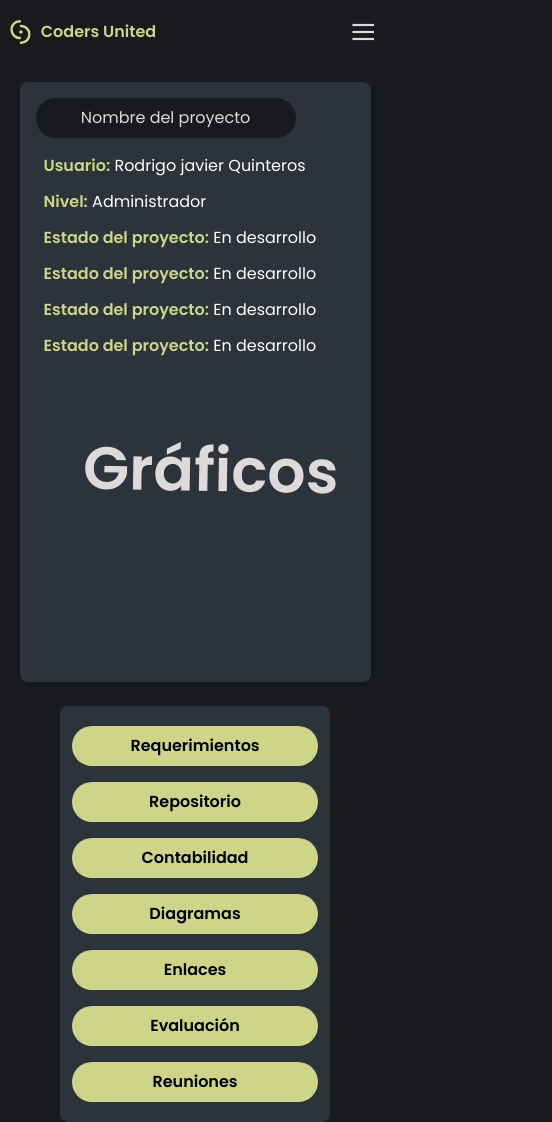
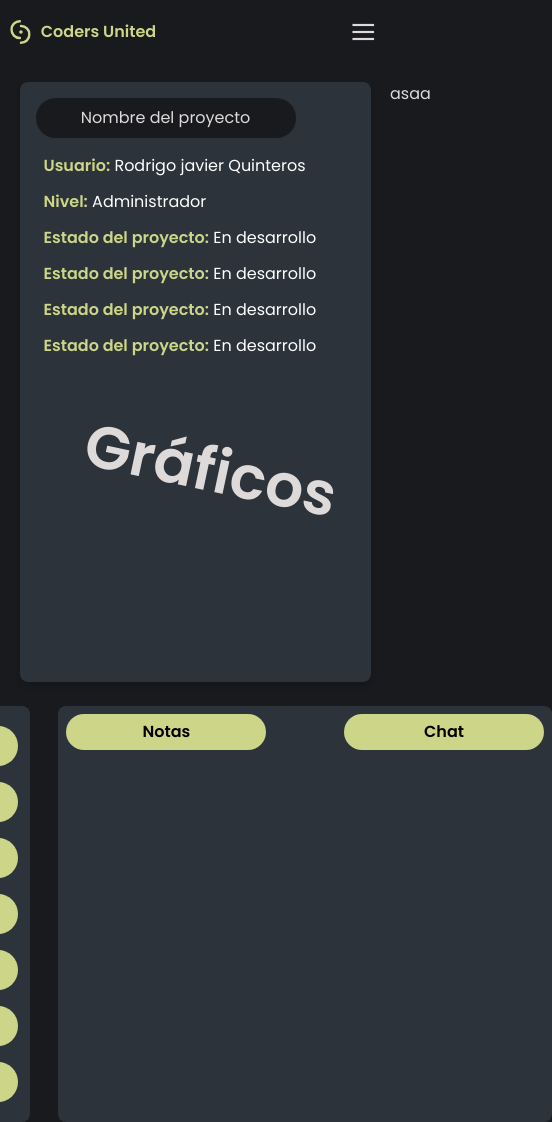
Before and after one commit to rodrigo745/coders-united, a Next.js app: page /pages/1/proyectos/proyecto_creado/1 in a window 390 px wide. Shown: the whole page, 552 px wide, since content can reach past the window. Built offline with nearby package versions, Linux system fonts and the light colour scheme.

Commit message:
responsive

```diff
--- a/src/app/pages/(dashboard)/[name]/proyectos/proyecto_creado/[id]/page.jsx
+++ b/src/app/pages/(dashboard)/[name]/proyectos/proyecto_creado/[id]/page.jsx
@@ -3,8 +3,8 @@ import Link from "next/link";
 export default function IdProyecto({params}){
 
     return(
-        <div className="">
-            <div className="flex flex-col justify-center w-[100vw] lg:w-[80vw] items-center lg:block">
+        <div className="flex">
+            <div className="flex flex-col  justify-center w-[100vw] lg:w-[60vw] items-center lg:block">
                 {/* Main */}
                 <div className="cuadro w-[90vw] lg:w-[60vw] h-[600px] lg:h-[300px] rounded-lg shadow-md p-4">
                     {/* Tablero info general */}
@@ -31,11 +31,11 @@ export default function IdProyecto({params}){
                             </p>
                         </div>
                         <div className="flex justify-center items-center w-[60%] h-56 ml-20">
-                            <p className="text-6xl font-bold rotate-1">Gráficos</p>
+                            <p className="text-6xl font-bold rotate-12">Gráficos</p>
                         </div>
                     </div>
                 </div>
-                <div>
+                <div className="flex">
                     {/* navegacion del proyecto */}
                     <div className="cuadro space-y-4 w-[270px] h-fit p-3 py-5 mt-6 rounded-lg">
                         <button className="amarilloBack w-full text-black p-2 rounded-full font-bold">Requerimientos</button>
@@ -46,10 +46,17 @@ export default function IdProyecto({params}){
                         <button className="amarilloBack w-full text-black p-2 rounded-full font-bold">Evaluación</button>
                         <button className="amarilloBack w-full text-black p-2 rounded-full font-bold">Reuniones</button>
                     </div>
-                    <div></div>
+                    <div className="cuadro w-full ml-7 mt-6 rounded-lg p-2">
+                        <div className="flex justify-between">
+                            <button className="amarilloBack w-[200px] text-black p-1.5 rounded-full font-bold">Notas</button>
+                            <button className="amarilloBack w-[200px] text-black p-1.5 rounded-full font-bold">Chat</button>
+                        </div>
+
+                        {/* Contenido */}
+                    </div>
                 </div>
             </div>
-            <div>{/* Columna izquierda */}</div>
+            <div>{/* Columna izquierda */} asaa</div>
         </div>
 
     )
```
